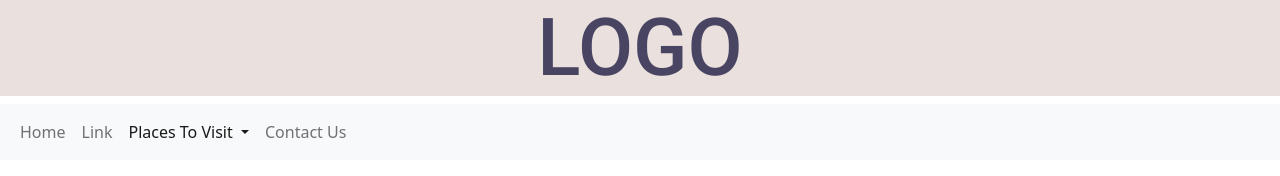
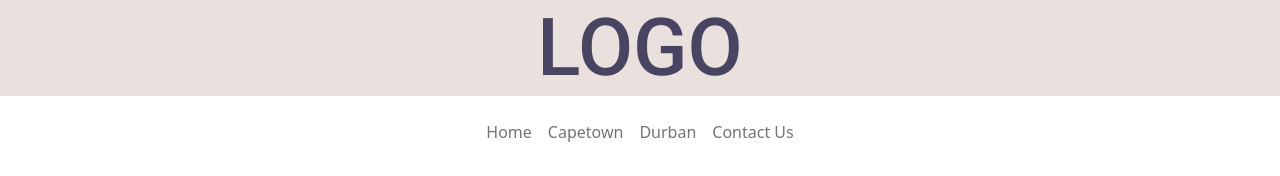
Before and after one commit to SpooshDoosh/Milestone-Project-2-Ubuntu-Holidays, a plain HTML site: page capetown.html in a window 1280 px wide. Drawn offline with nearby package versions, Linux system fonts and the light colour scheme.

Commit message:
Change navbar

```diff
--- a/capetown.html
+++ b/capetown.html
@@ -31,35 +31,23 @@
 
         <!-- Nav Bar (Nav Bar from Bootstrap)-->
 
-        <nav class="navbar navbar-expand-lg bg-light">
-            <div class="container-fluid">
-              <button class="navbar-toggler" type="button" data-bs-toggle="collapse" data-bs-target="#navbarSupportedContent" aria-controls="navbarSupportedContent" aria-expanded="false" aria-label="Toggle navigation">
-                <span class="navbar-toggler-icon"></span>
-              </button>
-              <div class="collapse navbar-collapse" id="navbarSupportedContent">
-                <ul class="navbar-nav me-auto mb-2 mb-lg-0">
-                  <li class="nav-item">
-                    <a class="nav-link" href="index.html">Home</a>
-                  </li>
-                  <li class="nav-item">
-                    <a class="nav-link" href="#">Link</a>
-                  </li>
-                  <li class="nav-item dropdown">
-                    <a class="nav-link dropdown-toggle active" href="#" role="button" data-bs-toggle="dropdown" aria-expanded="false">
-                      Places To Visit
-                    </a>
-                    <ul class="dropdown-menu">
-                      <li><a class="dropdown-item active" aria-current="page" href="capetown.html">Cape Town</a></li>
-                      <li><a class="dropdown-item" href="durban.html">Durban</a></li>
-                    </ul>
-                  </li>
-                  <li class="nav-item">
-                    <a class="nav-link" href="contact.html" >Contact Us</a>
-                  </li>
-                </ul>
-              </div>
-            </div>
-          </nav>
+        <nav class="navbar navbar-light navbar-expand-lg">
+
+          <button class="navbar-toggler  ml-auto" type="button" data-toggle="collapse"
+              data-target="#navbarNavDropdown" aria-controls="navbarNavDropdown" aria-expanded="false"
+              aria-label="Togglenavigation">
+              <span class="navbar-toggler-icon"></span>
+          </button>
+
+          <div class="collapse navbar-collapse justify-content-center" id="navbarNavDropdown">
+              <ul class="navbar-nav mr-auto">
+                  <li class="nav-item mr-2"><a class="nav-link" href="index.html">Home</a></li>
+                  <li class="active nav-item"><a class="nav-link" href="capetown.html">Capetown</a></li>
+                  <li class="nav-item"><a class="nav-link" href="durban.html">Durban</a></li>
+                  <li class="nav-item"><a class="nav-link" href="contact.html">Contact Us</a></li>
+              </ul>
+          </div>
+      </nav>
     </header>
 
 
```
